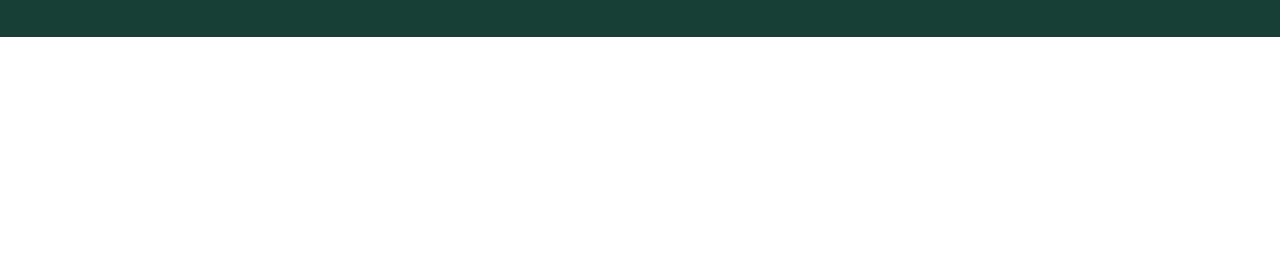
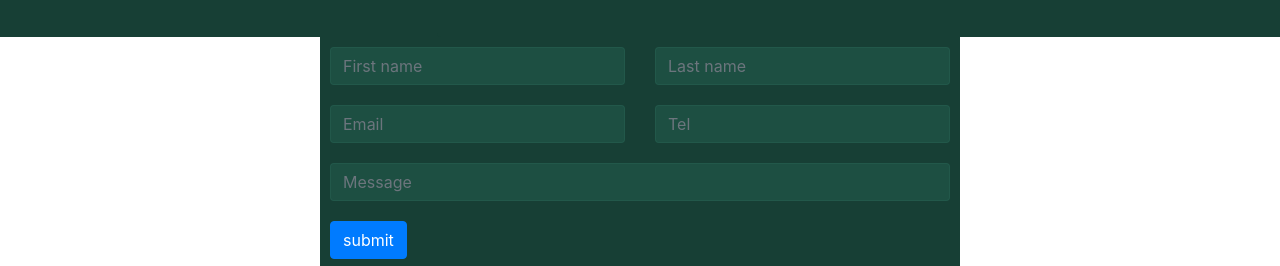
Before and after one commit to cristylp/sabelGreen, a Gatsby site: page / in a window 1280 px wide. Shown: the part 1105-1371 px from the top of the page. Before the commit the page ends 1142 px from the top, so only its background shows below. Built offline with nearby package versions, Linux system fonts and the light colour scheme; Gatsby itself is replaced by a stand-in of ours.

Commit message:
conactform

```diff
--- a/src/components/banner.css
+++ b/src/components/banner.css
@@ -1,5 +1,6 @@
 .bg-pic {
-    background-image: linear-gradient(to top, #e9e9e9, #EFEFEF 72.4%, #FFFFFF 0%);  /* No me lo acepta */
+    background-image:linear-gradient(to bottom, rgba(233, 233, 233, 1), rgba(239, 239, 239, 0.72), rgba(255, 255, 255, 0)),
+    url('/static/solar-power-2f4e042b0d704bc2e96eb41bf33500a9.jpg');
 }
 
 
--- a/src/components/banner.js
+++ b/src/components/banner.js
@@ -8,7 +8,7 @@
 export default function Header() {
     return (
         <>
-            <div className="bg-pic" style={{ backgroundImage: `url(${banner})`, backgroundSize: "cover", height:'800px' }} fluid>
+            <div className="bg-pic" style={{ backgroundSize: "cover", height:'800px' }} fluid>
                 <Container>
                     <h1 className='banner-text'>Impulsamos el modelo <br /> energético mundial a uno <br /> 100% sostenible y renovable</h1>
                 </Container>
--- /dev/null
+++ b/src/components/contactform.css
@@ -0,0 +1,15 @@
+.contactform{
+  background: #173F35;
+  width:50vw;
+  margin:auto;
+}
+
+.placeholder{
+  background: rgb(39, 101, 85, 44%);
+  border: 1px solid rgb(39, 101, 85, 44%);
+  color: white;
+}
+
+.contactrow{
+  padding: 10px;
+}
--- /dev/null
+++ b/src/components/contactform.js
@@ -0,0 +1,42 @@
+import React from "react"
+import "./contactform.css"
+import { Form, Col, Row, Button } from 'react-bootstrap'
+
+export default function Contactform() {
+    return (
+        <>
+          <div className="contactform">
+            <Form method="post" action="https://formspree.io/f/mwkwyqap">
+              <Row className="contactrow">
+                <Col>
+                  <Form.Control placeholder="First name" className="placeholder" />
+                </Col>
+                <Col>
+                  <Form.Control placeholder="Last name" className="placeholder"/>
+                </Col>
+              </Row>
+              <Row className="contactrow">
+                <Col>
+                  <Form.Control placeholder="Email" name="_replyto" className="placeholder"/>
+                </Col>
+                <Col>
+                  <Form.Control placeholder="Tel" className="placeholder"/>
+                </Col>
+              </Row>
+              <Row className="contactrow">
+                <Col>
+                  <Form.Control placeholder="Message" className="placeholder"/>
+                </Col>
+              </Row>
+              <Row className="contactrow">
+                <Col>
+                  <Button variant="primary" type="submit">
+                    submit
+                  </Button>
+                </Col>
+              </Row>
+            </Form>
+          </div>
+        </>
+    )
+}
--- a/src/pages/index.js
+++ b/src/pages/index.js
@@ -4,6 +4,7 @@
 import Navigation from "../components/layout/navbar"
 import Header from "../components/banner"
 import Cards from "../components/infoCards"
+import Contactform from "../components/contactform"
 
 export default function Home() {
   return (
@@ -21,6 +22,10 @@
         <Cards />
       </div>
 
+      <div>
+        <Contactform />
+      </div>
+
     </>
 
 
```
Also changed, not shown: 1 other file.
